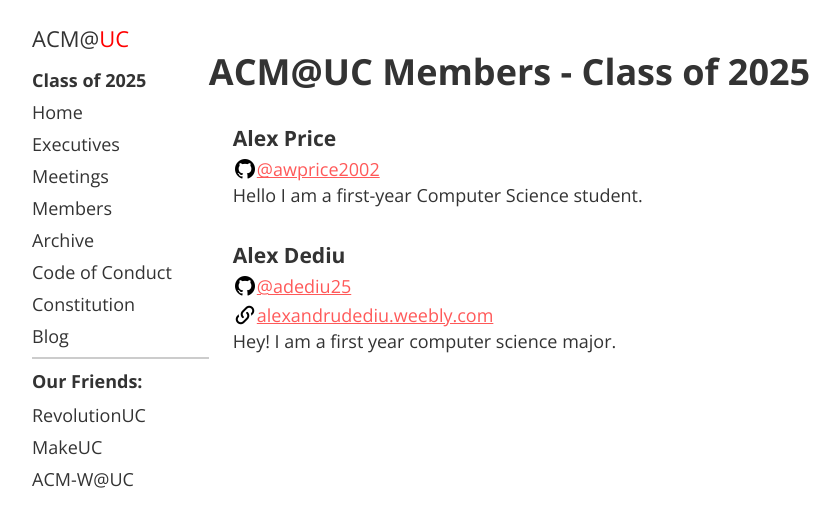
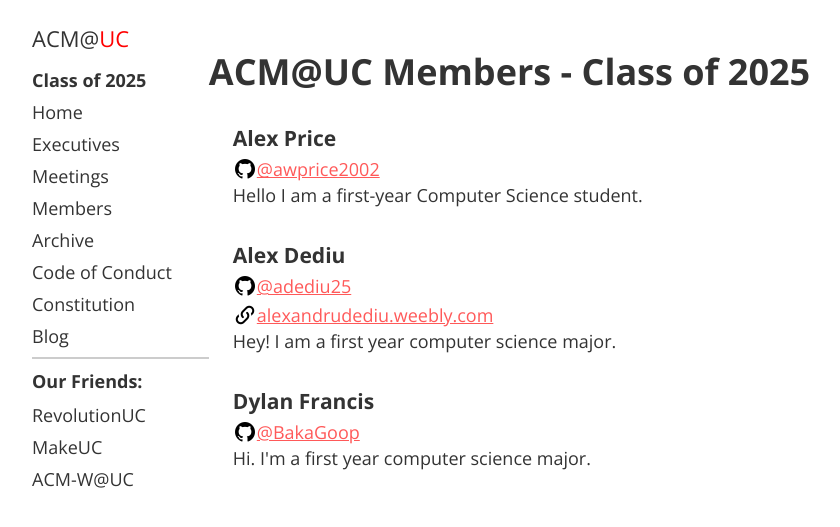
Before and after one commit to ACMatUC/acmatuc.github.io, a Jekyll site: the page built from members/class_of_2025.html, in a window 1280 px wide. Shown: the top 527 px of the page, without its empty margins (166-1006 px from the left). Built offline with Jekyll 4.4.1, drawn with Linux system fonts in a browser that asks for light colours.

Commit message:
Update _2025_members.yml

```diff
--- a/_data/_2025_members.yml
+++ b/_data/_2025_members.yml
@@ -14,3 +14,7 @@
   short_bio: Hey! I am a first year computer science major.
   github: adediu25
   website: alexandrudediu.weebly.com
+
+- name: Dylan Francis
+  short_bio: Hi. I'm a first year computer science major.
+  github: BakaGoop
```
